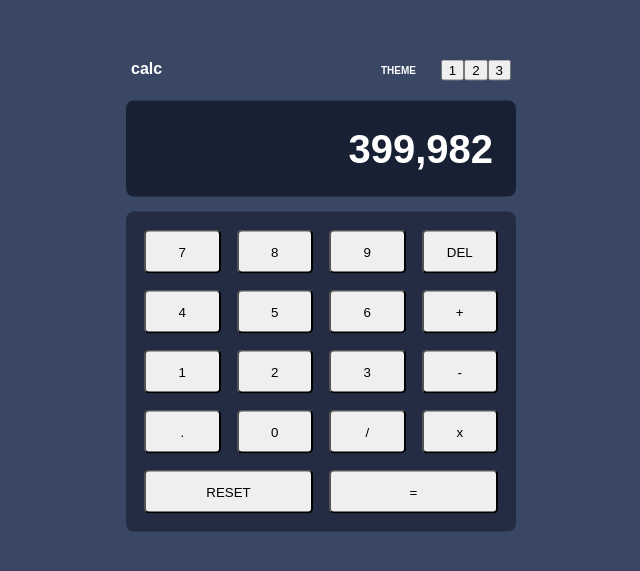
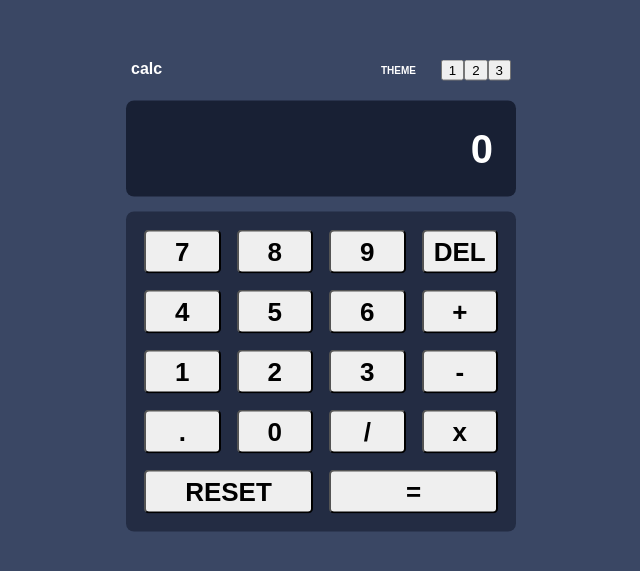
Before and after one commit to kosolapiyD/calculator, a React (Vite) app: page / in a window 1280 px wide. Shown: the part 107-678 px from the top of the page, without its empty margins (319-959 px from the left). Built offline with nearby package versions, Linux system fonts and the light colour scheme.

Commit message:
calculation using eval added

```diff
--- a/src/App.tsx
+++ b/src/App.tsx
@@ -6,31 +6,99 @@ import { ThemeContext } from './context/ThemeContext';
 
 const App = () => {
   const { theme } = useContext(ThemeContext);
+
+  const [calculation, setCalculation] = useState('');
+  const [result, setResult] = useState('');
+
+  const operators = ['/', 'x', '+', '-', '.'];
+
+  const updateCalculation = (value: string) => {
+    if (
+      (operators.includes(value) && calculation === '') ||
+      (operators.includes(value) && operators.includes(calculation.slice(-1)))
+    )
+      return;
+
+    setCalculation(calculation + value);
+
+    if (!operators.includes(value)) {
+      setResult(eval(calculation + value).toString());
+    }
+  };
+
+  const calculate = () => {
+    setCalculation(eval(calculation).toString());
+  };
+
+  const deleteLast = () => {
+    if (calculation === '') return;
+    setCalculation(calculation.slice(0, -1));
+  };
+
+  const reset = () => {
+    setCalculation('');
+    setResult('');
+  };
+
+  const handleBtnClick = (value: string) => {
+    switch (value) {
+      case '=':
+        calculate();
+        break;
+      case 'RESET':
+        reset();
+        break;
+      case 'DEL':
+        deleteLast();
+        break;
+      default:
+        updateCalculation(value);
+        break;
+    }
+  };
+
+  const buttonsSigns: string[] = [
+    '7',
+    '8',
+    '9',
+    'DEL',
+    '4',
+    '5',
+    '6',
+    '+',
+    '1',
+    '2',
+    '3',
+    '-',
+    '.',
+    '0',
+    '/',
+    'x',
+    'RESET',
+    '=',
+  ];
+  const buttons: JSX.Element[] = buttonsSigns.map((sign: string) => {
+    return (
+      <button
+        key={sign}
+        onClick={() => handleBtnClick(sign)}
+        className={`${
+          sign === 'RESET' ? 'span-two' : '' || sign === '=' ? 'span-two' : ''
+        }`}
+      >
+        {sign}
+      </button>
+    );
+  });
+
   return (
     <div className={`calc-wrapper ${theme}`}>
       <div className='container'>
         <CalcHeader />
-        <div className='calc-screen theme-text'>399,982</div>
-        <div className='calc-body'>
-          <button>7</button>
-          <button>8</button>
-          <button>9</button>
-          <button>DEL</button>
-          <button>4</button>
-          <button>5</button>
-          <button>6</button>
-          <button>+</button>
-          <button>1</button>
-          <button>2</button>
-          <button>3</button>
-          <button>-</button>
-          <button>.</button>
-          <button>0</button>
-          <button>/</button>
-          <button>x</button>
-          <button className='span-two'>RESET</button>
-          <button className='span-two'>=</button>
+        <div className='calc-screen theme-text'>
+          {result ? <span>({result})</span> : ''}&nbsp;{calculation || '0'}
         </div>
+        <div className='calc-body'>{buttons}</div>
       </div>
     </div>
   );
--- a/src/styles/main.scss
+++ b/src/styles/main.scss
@@ -44,6 +44,8 @@
                 cursor       : pointer;
                 transition   : all 0.3s ease;
                 margin       : 8px;
+                font-size    : 26px;
+                font-weight  : bold;
 
                 &:hover {
                     background: #ccc;
```
